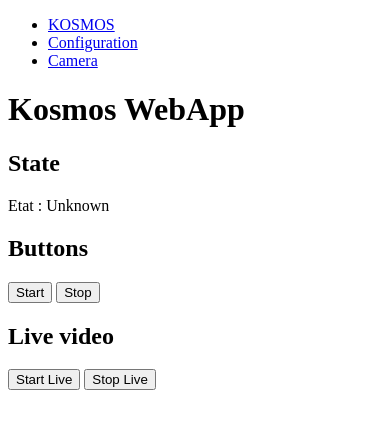
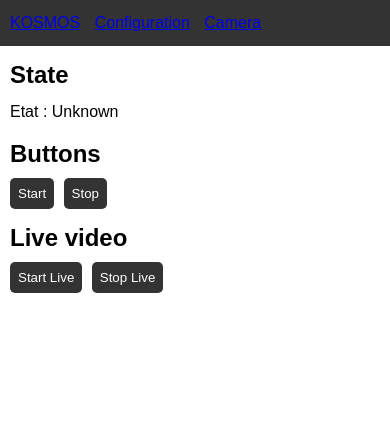
Before and after one commit to AymenKammoun/Kosmos, a plain HTML site: page frontend/camera.html in a window 390 px wide. Drawn offline with Linux system fonts and the light colour scheme; no server answers.

Commit message:
updates to the camera pgae

```diff
--- a/frontend/camera.html
+++ b/frontend/camera.html
@@ -4,7 +4,8 @@
 <head>
 	<meta charset="UTF-8">
 	<meta name="viewport" content="width=device-width initial-scale=1.0">
-	<title>Kosmos Test</title>
+	<link rel="stylesheet" type="text/css" href="cameraStyles.css">
+	<title>Kosmos</title>
 </head>
 
 <body>
@@ -16,7 +17,6 @@
 				<li><a href="./camera.html">Camera</a></li>
 		</nav>
 	</header>
-	<h1>Kosmos WebApp</h1>
 	<div>
 		<h2>State</h2>
 		<p>Etat : <span id="etat">Unknown</span></p>
--- /dev/null
+++ b/frontend/cameraStyles.css
@@ -0,0 +1,133 @@
+/* Reset some default styles */
+body,
+h1,
+h2,
+h3,
+p,
+ul {
+  margin: 0;
+  padding: 0;
+}
+
+body {
+  font-family: "Arial", sans-serif;
+  line-height: 1.6;
+}
+
+header {
+  background-color: #333;
+  color: #fff;
+  padding: 10px;
+}
+
+nav ul {
+  list-style-type: none;
+}
+
+nav ul li {
+  display: inline;
+  margin-right: 20px;
+}
+
+h1 {
+  margin: 20px; /* Adjust margin for consistency with other page */
+}
+
+div {
+  margin: 20px; /* Adjust margin for consistency with other page */
+}
+
+h2 {
+  margin-bottom: 10px; /* Adjust margin for consistency with other page */
+}
+
+p {
+  margin-bottom: 15px; /* Adjust margin for consistency with other page */
+}
+
+button {
+  padding: 10px;
+  background-color: #333;
+  color: #fff;
+  border: none;
+  cursor: pointer;
+  border-radius: 5px;
+  margin-right: 10px; /* Adjust margin for consistency with other page */
+}
+
+button:hover {
+  background-color: #555;
+}
+
+#frame {
+  max-width: 100%;
+  height: auto;
+  margin-top: 10px; /* Adjust margin for consistency with other page */
+}
+
+/* Media Query for screens under 450px */
+@media (max-width: 450px) {
+  body,
+  h1,
+  h2,
+  h3,
+  p,
+  ul {
+    margin: 0;
+    padding: 0;
+  }
+
+  body {
+    font-family: "Arial", sans-serif;
+    line-height: 1.6;
+  }
+
+  header {
+    background-color: #333;
+    color: #fff;
+    padding: 10px;
+  }
+
+  nav ul {
+    list-style-type: none;
+  }
+
+  nav ul li {
+    display: inline;
+    margin-right: 10px;
+  }
+
+  h1 {
+    margin: 10px;
+  }
+
+  div {
+    margin: 10px;
+  }
+
+  h2 {
+    margin-bottom: 5px;
+  }
+
+  p {
+    margin-bottom: 10px;
+  }
+
+  button {
+    padding: 8px;
+    background-color: #333;
+    color: #fff;
+    border: none;
+    cursor: pointer;
+    border-radius: 5px;
+    margin-right: 5px;
+  }
+
+  button:hover {
+    background-color: #555;
+  }
+
+  #frame {
+    margin-top: 5px;
+  }
+}
--- a/frontend/client.js
+++ b/frontend/client.js
@@ -1,4 +1,4 @@
-let serverUrl = "http://10.42.0.1:5000";
+let serverUrl = "http://10.29.225.198:5000";
 
 let configsData;
 
```
